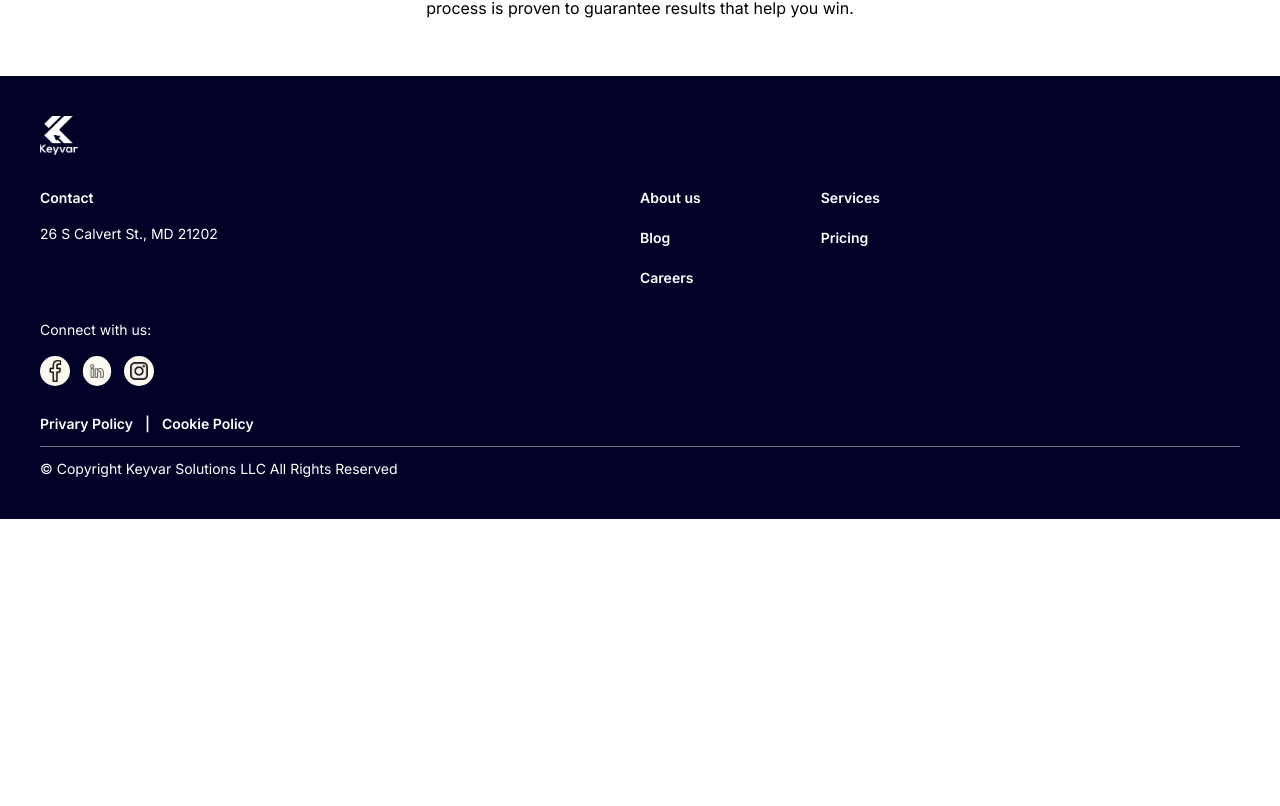
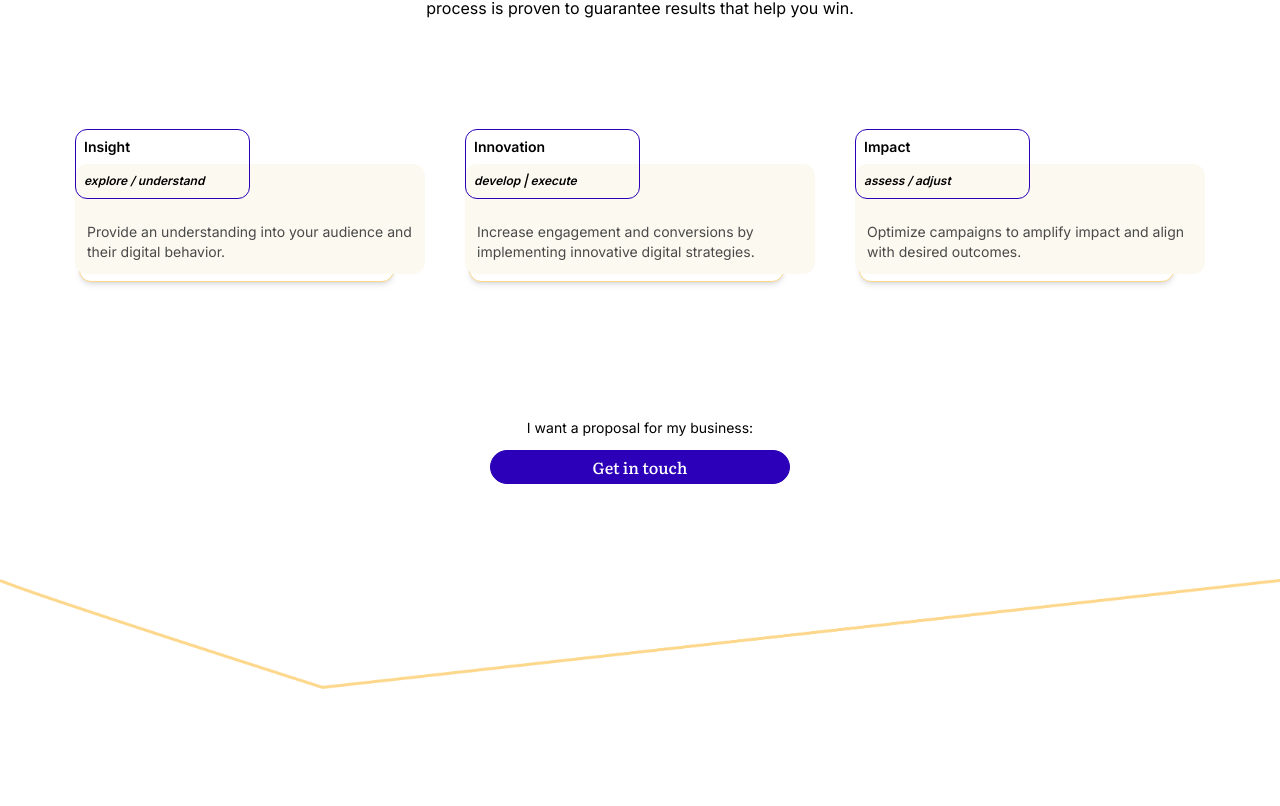
Before and after one commit to Perebonilado/keyvar-client, a Next.js app: page / in a window 1280 px wide. Shown: the part 2614-3420 px from the top of the page. Before the commit the page ends 3133 px from the top, so only its background shows below. Built offline with nearby package versions, Linux system fonts and the light colour scheme.

Commit message:
our approach done

```diff
--- a/@modules/Home/OurApproachContainer.tsx
+++ b/@modules/Home/OurApproachContainer.tsx
@@ -1,6 +1,10 @@
 import Container from "@/@shared/ui-components/Container";
 import React, { FC } from "react";
 import OurApproachItem from "./OurApproachItem";
+import Link from "next/link";
+import Button from "@/@shared/ui-components/Button";
+import { NavLinks } from "@/@shared/constants";
+import Image from "next/image";
 
 const OurApproachContainer: FC = () => {
   return (
@@ -12,9 +16,52 @@ const OurApproachContainer: FC = () => {
           Our process is proven to guarantee results that help you win.
         </p>
 
+        <div className="my-36 flex justify-center gap-10 flex-wrap gap-y-24">
+          {data.map((d, idx) => {
+            return <OurApproachItem {...d} key={idx} />;
+          })}
+        </div>
+
+        <div className="w-full mx-auto max-w-[300px]">
+          <p className="text-sm mb-3 text-center">
+            I want a proposal for my business:
+          </p>
+
+          <Link href={NavLinks.leads.link}>
+            <Button title="Get in touch" fullWidth />
+          </Link>
+        </div>
       </Container>
+
+      <div className="w-full h-[300px] relative">
+        <Image
+          layout="fill"
+          objectFit="contain"
+          objectPosition="50% 50%"
+          alt="background image"
+          src={"/assets/shared/bent-line.png"}
+        />
+      </div>
     </section>
   );
 };
 
 export default OurApproachContainer;
+
+const data = [
+  {
+    title: "Insight",
+    subTitle: "explore / understand",
+    body: "Provide an understanding into your audience and their digital behavior.",
+  },
+  {
+    title: "Innovation",
+    subTitle: "develop | execute",
+    body: "Increase engagement and conversions by implementing innovative digital strategies.",
+  },
+  {
+    title: "Impact",
+    subTitle: "assess / adjust",
+    body: "Optimize campaigns to amplify impact and align with desired outcomes.",
+  },
+];
--- a/@modules/Home/OurApproachItem.tsx
+++ b/@modules/Home/OurApproachItem.tsx
@@ -1,21 +1,30 @@
 import React, { FC } from "react";
 
-const OurApproachItem: FC = () => {
+interface Props {
+  title: string;
+  subTitle: string;
+  body: string;
+}
+
+const OurApproachItem: FC<Props> = ({ body, subTitle, title }) => {
   return (
     <div className="w-full z-1 relative max-w-[350px] h-[110px] bg-[#FBF9F0] rounded-xl p-3 text-sm flex flex-col justify-end">
+      <div className="flex flex-col absolute border border-[#2C00B9] w-1/2 h-[70px] left-0 -top-[64%] translate-y-1/2 rounded-xl">
+        <p
+          className="text-semibold font-semibold flex items-center px-2"
+          style={{ flex: 1 }}
+        >
+          {title}
+        </p>
+        <p
+          className="italic text-xs font-semibold flex items-center px-2"
+          style={{ flex: 1 }}
+        >
+          {subTitle}
+        </p>
+      </div>
 
-        <div className="flex flex-col absolute border border-[#2C00B9] w-1/2 h-[70px] left-0 -top-[64%] translate-y-1/2 rounded-xl">
-            <p className="text-semibold font-semibold flex items-center px-2" style={{flex: 1}}>
-                Insight
-            </p>
-            <p className="italic text-xs font-semibold flex items-center px-2" style={{flex: 1}}>
-                explore/understand
-            </p>
-        </div>
-
-      <p className="text-[#494949] text-sm">
-        Provide an understanding into your audience and their digital behavior.
-      </p>
+      <p className="text-[#494949] text-sm">{body}</p>
 
       <div className="absolute w-[90%] h-full bg-white rounded-xl border border-[#FDD78B] left-1 top-2 -z-[1] shadow-md"></div>
     </div>
```
Also changed, not shown: public/assets/shared/bent-line.png (added).
